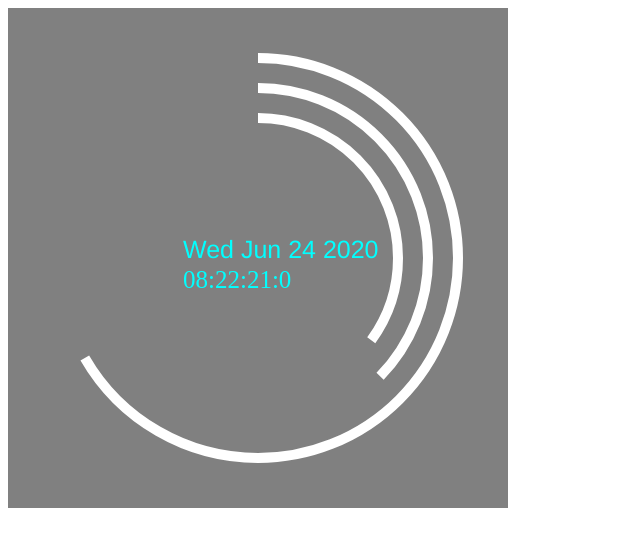
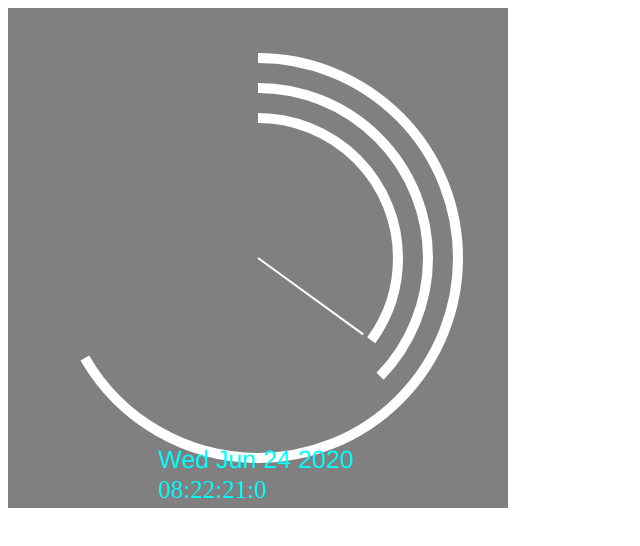
Before and after one commit to jimmyyen67/analogclock, a plain HTML site: page index.html in a window 1280 px wide. Shown: the whole page, without its empty margins (0-640 px from the left). Drawn offline with Linux system fonts and the light colour scheme.

Commit message:
指針功能

```diff
--- a/myCanvas.html
+++ b/index.html
@@ -35,6 +35,7 @@
     var smoothsec = sec + (mil / 1000);
     var smoothmin = min + (sec / 60);
 
+    ctx.lineWidth = "10";
     ctx.beginPath();
     ctx.arc(250, 250, 200, degree(270), degree((hrs * 30) - 90));
     ctx.stroke();
@@ -45,14 +46,23 @@
     ctx.arc(250, 250, 140, degree(270), degree((smoothsec * 6) - 90));
     ctx.stroke();
 
+
+    ctx.lineWidth = "2";
+    xline = Math.cos(degree((smoothsec * 6) - 90)) * 130;
+    yline = Math.sin(degree((smoothsec * 6) - 90)) * 130;
+    ctx.beginPath();
+    ctx.moveTo(250, 250);
+    ctx.lineTo(250+xline, 250+yline);
+    ctx.stroke();
+
     //Date
     ctx.font = "25px Helvetica";
     ctx.fillStyle = 'rgba(00, 255, 255, 1)'
-    ctx.fillText(today, 175, 250);
+    ctx.fillText(today, 150 , 460);
     //Time
     ctx.font = "25px Helvetica Bold";
     ctx.fillStyle = 'rgba(00, 255, 255, 1)';
-    ctx.fillText(time + ":" + mil, 175, 280);
+    ctx.fillText(time + ":" + mil, 150, 490);
 
   }
   setInterval(Clock, 10);
```
